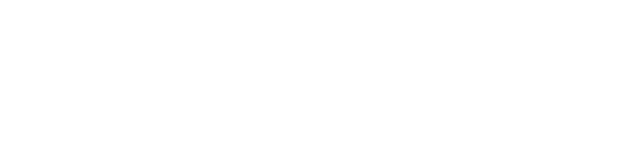
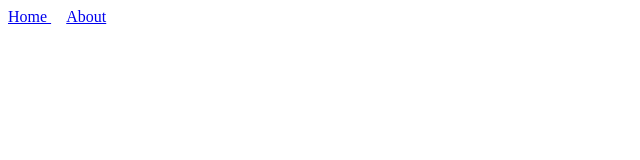
Before and after one commit to alwin-baby/git1, a plain HTML site: page index.html in a window 1280 px wide. Shown: the whole page, without its empty margins (0-640 px from the left). Drawn offline with Linux system fonts and the light colour scheme.

Commit message:
Home page header created

```diff
--- a/index.html
+++ b/index.html
@@ -8,5 +8,19 @@
 </head>
 <body>
 
+    <header>
+
+        <a href="index.html">
+            Home
+        </a>
+
+        &nbsp; &nbsp;
+
+        <a href="about.html">
+            About
+        </a>
+
+    </header>
+
 </body>
 </html>
```
